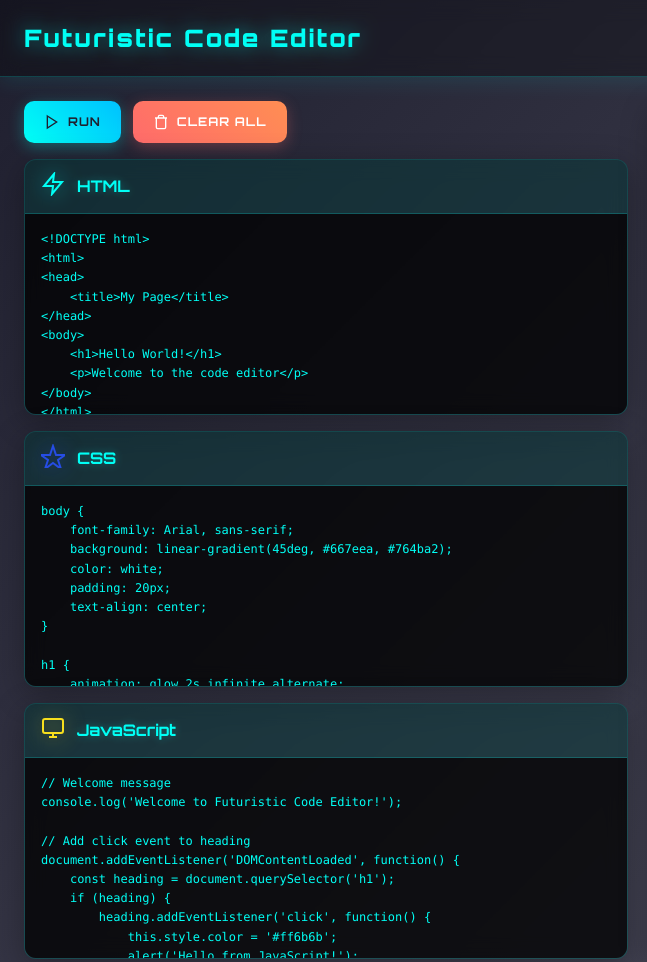
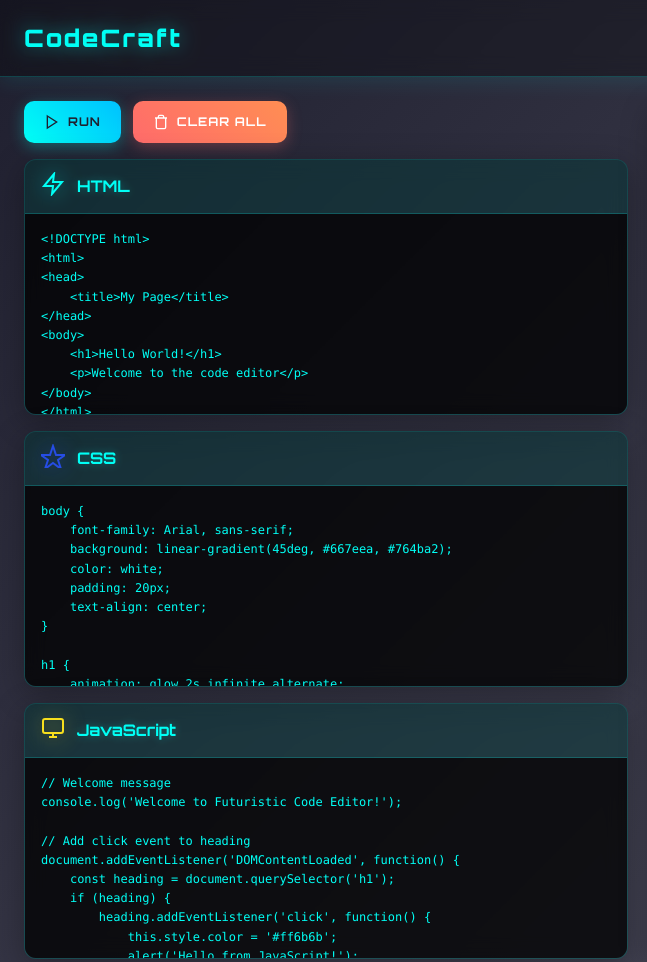
Before and after one commit to devrajsoam/CodeCraft, a website: page index.html in a window 1280 px wide. Shown: the top 962 px of the page, 0-647 px from the left. Drawn offline with Linux system fonts and the light colour scheme.

Commit message:
Update index.html

```diff
--- a/index.html
+++ b/index.html
@@ -3,7 +3,7 @@
 <head>
     <meta charset="UTF-8">
     <meta name="viewport" content="width=device-width, initial-scale=1.0">
-    <title>Futuristic Code Editor</title>
+    <title>/CodeCraft</title>
     <link rel="preconnect" href="https://fonts.googleapis.com">
     <link rel="preconnect" href="https://fonts.gstatic.com" crossorigin>
     <link href="https://fonts.googleapis.com/css2?family=Orbitron:wght@400;700;900&display=swap" rel="stylesheet">
@@ -12,7 +12,7 @@
 <body>
     <!-- Header -->
     <header class="header">
-        <h1 class="header__title">Futuristic Code Editor</h1>
+        <h1 class="header__title">CodeCraft</h1>
         <button class="btn btn--info" id="infoBtn">
             <svg width="20" height="20" viewBox="0 0 24 24" fill="none" stroke="currentColor" stroke-width="2">
                 <circle cx="12" cy="12" r="10"></circle>
```
